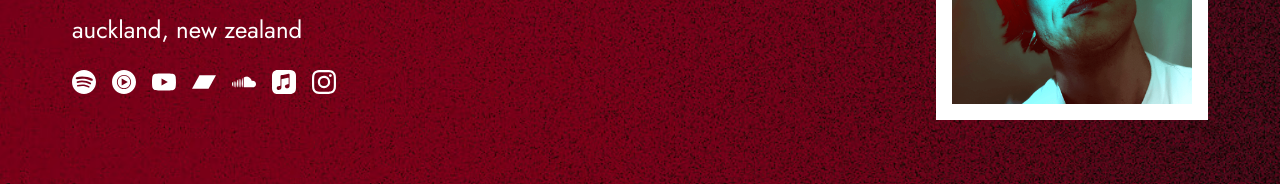
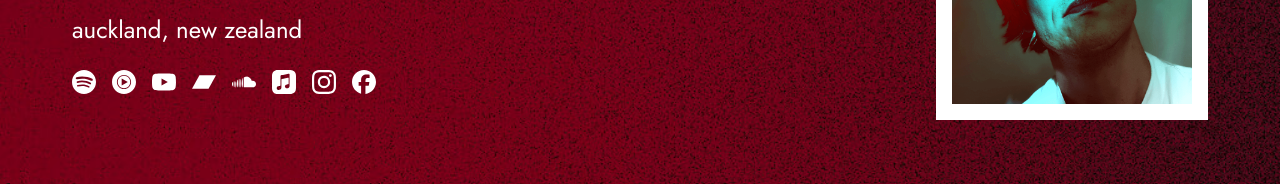
Before and after one commit to Cryptacular/blod-sic, a Next.js app: page / in a window 1280 px wide. Shown: the part 248-434 px from the top of the page. Built offline with nearby package versions, Linux system fonts and the light colour scheme.

Commit message:
Add Facebook button

```diff
--- a/src/components/SocialButtons.tsx
+++ b/src/components/SocialButtons.tsx
@@ -7,6 +7,7 @@ import {
   SiSoundcloud,
   SiInstagram,
   SiApplemusic,
+  SiFacebook,
 } from "react-icons/si";
 
 const socials: SocialProps[] = [
@@ -45,6 +46,11 @@ const socials: SocialProps[] = [
     url: "https://www.instagram.com/blodsic/",
     icon: SiInstagram,
   },
+  {
+    name: "Facebook",
+    url: "https://www.facebook.com/profile.php?id=61567362156865",
+    icon: SiFacebook,
+  },
 ];
 
 export default function SocialButtons() {
```
